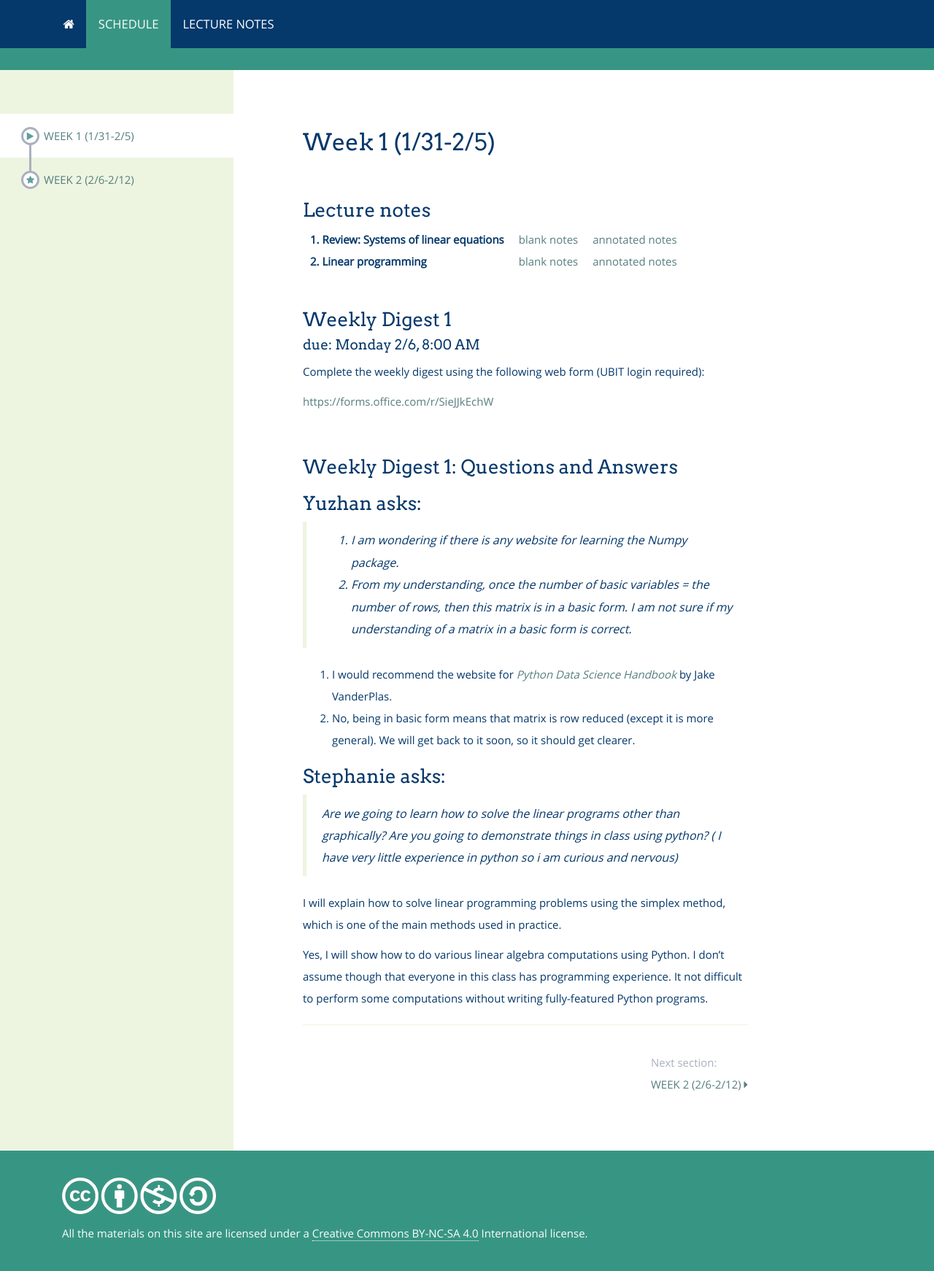
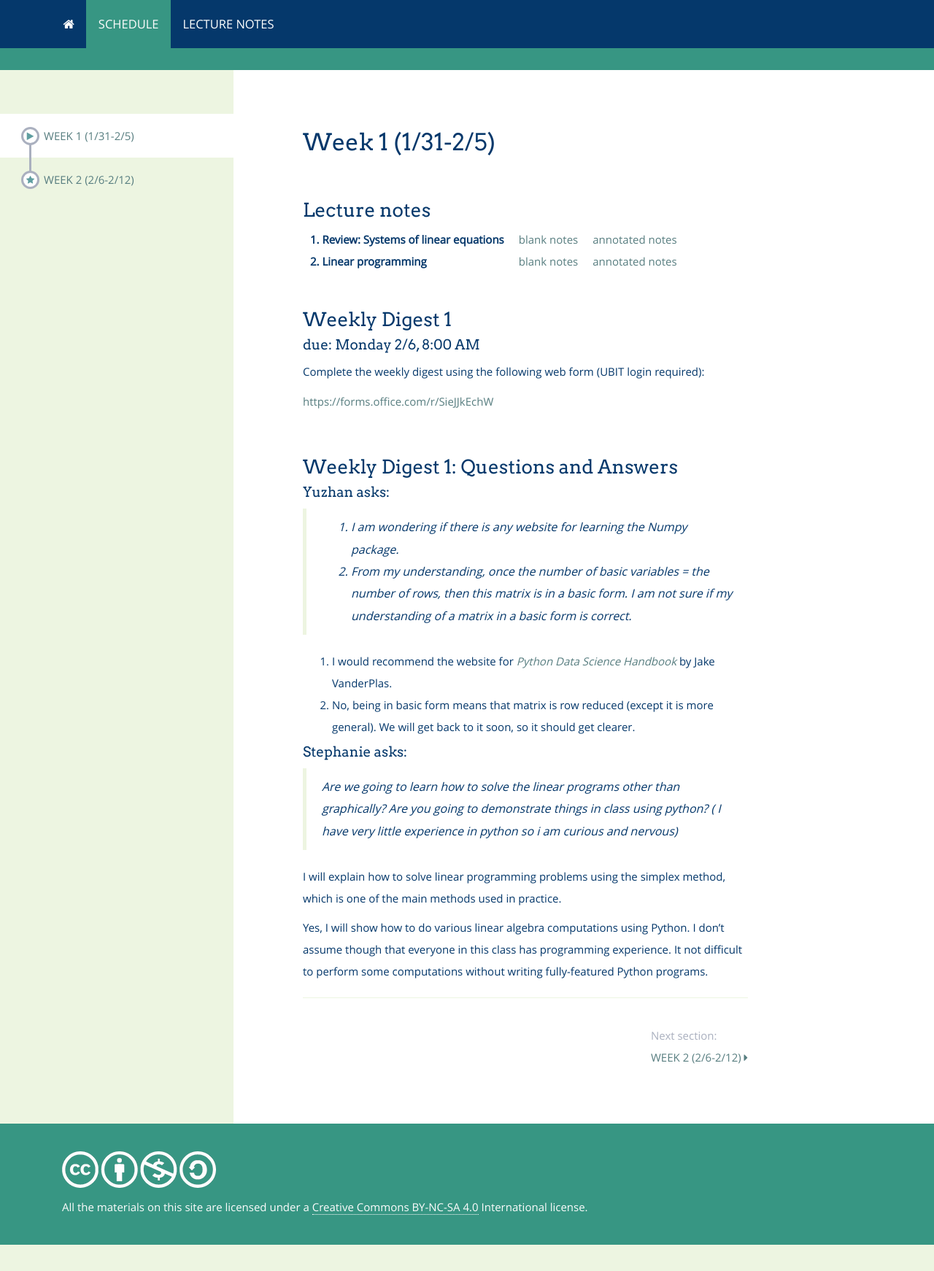
Before and after one commit to bbadzioch/461_site, a Jekyll site: the page built from modules/schedule/_posts/2000-01-01-week_1.md, in a window 1280 px wide. Shown: the whole page at 73% size. Built offline with Jekyll 4.4.1, drawn with Linux system fonts in a browser that asks for light colours; nearby versions of some CDN libraries; after the commit the page ends 1706 px from its top, so only the background shows below that.

```diff
--- a/modules/schedule/_posts/weekly_digests/weekly_digest_1.md
+++ b/modules/schedule/_posts/weekly_digests/weekly_digest_1.md
@@ -1,7 +1,7 @@
 ### Weekly Digest 1: Questions and Answers
 
 
-### Yuzhan asks:
+#### Yuzhan asks:
 > 1. I am wondering if there is any website for learning the Numpy package.
 > 2. From my understanding, once the number of basic variables = the number of rows,
 >   then this matrix is in a basic form. I am not sure if my understanding of a matrix
@@ -12,7 +12,7 @@
 We will get back to it soon, so it should get clearer.
 
 
-### Stephanie asks:
+#### Stephanie asks:
 
 > Are we going to learn how to solve the linear programs other than graphically?
 > Are you going to demonstrate things in class using python? ( I have very little experience in python
```
